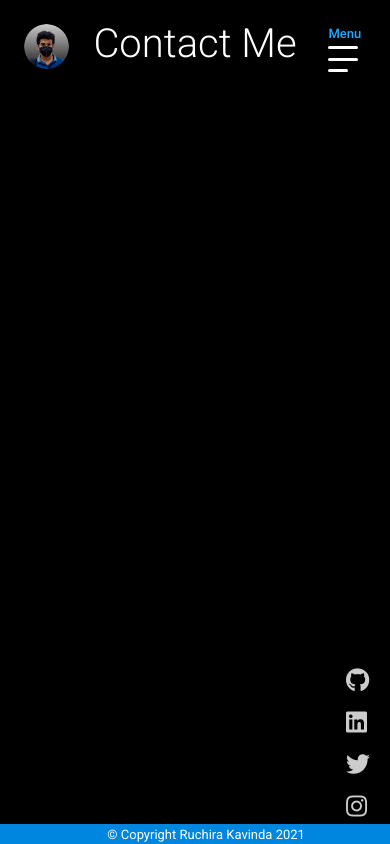
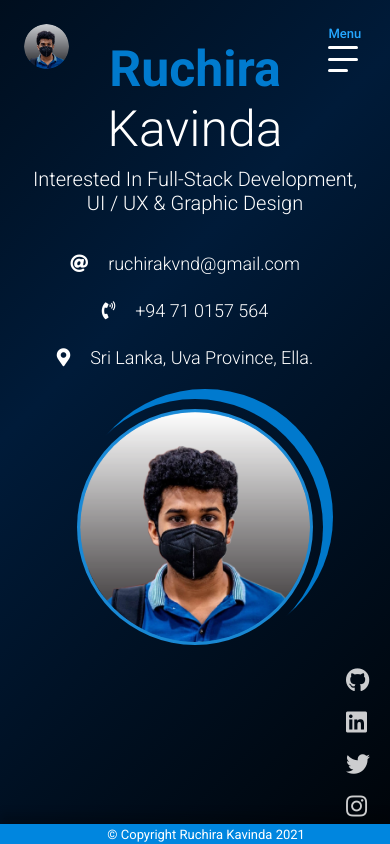
Before and after one commit to Ruchirakavinda/React-Portfolio, a React (Create React App) app: page /contact in a window 390 px wide. Built offline with nearby package versions, Linux system fonts and the light colour scheme; a web font is replaced by a local one.

Commit message:
contact page one

```diff
--- a/src/component/about.js
+++ b/src/component/about.js
@@ -18,8 +18,12 @@ function About() {
                             <p className='aboutcont'>Lorem ipsum dolor sit amet, consectetur adipiscing elit. Nunc hendrerit, ipsum condimentum ultricies vehicula, massa lorem tincidunt quam, at tincidunt libero enim ac leo. Maecenas eu nulla ornare, faucibus magna sit amet, ornare dolor. </p>
                     </MDBCol>
 
-                    <MDBCol md='12' lg='4'  className='aboutcol2' style={{textAlign:'center'}}>
+                    <MDBCol md='12' lg='4'  className='aboutcol2 d-flex justify-content-center align-items-center' style={{textAlign:'center'}}>
+                    <div className='contact_myimg_back_two'>
+                            <div className='contact_myimg_back'>
                       <img src={myimg} alt='My image' className='myimg mx-auto img-fluid'></img>
+                      </div>
+                      </div>
                     </MDBCol>
 
                     <MDBCol md='12' lg='4'  className='aboutcol3'>
--- a/src/component/contact.js
+++ b/src/component/contact.js
@@ -1,11 +1,54 @@
 import React from 'react';
-
+import '../css/contact.css';
+import { MDBContainer, MDBRow ,MDBCol } from 'mdb-react-ui-kit';
+import { Link } from 'react-router-dom';
+import myimg from '../img/myimg4.png';
 
 function Contact() {
     return(
-        <div style={{textAlign:'center',position:'fixed',padding:'5vw',width:'100%',backgroundColor:'black',bottom:'0',top:'0',color:'white'}}>
-            <h1>Contact Me</h1>
-         </div>
+        <>
+
+        <MDBContainer fluid className='contact_main'>
+        <MDBContainer>
+                <MDBRow className='contactrow1' >
+
+                    <MDBCol sm='12' md='12' lg='6'  className='aboutcol3'>
+
+                        <div>
+                            <h1 className='contact_name' >Ruchira <span className='lname'>Kavinda</span></h1>
+                            <h5 className='contact_cont'>Interested In Full-Stack Development, UI / UX & Graphic Design </h5>
+
+
+                            <div style={{textAlign:'center'}}>
+                            <div className='contact_iconone_cont' >
+                            <i class="fas fa-at"></i>
+                            <span className='address'>ruchirakvnd@gmail.com</span>
+                            </div>
+                            <div className='contact_iconone_cont' >
+                            <i class="fas fa-phone-volume"></i>
+                            <span className='address'>+94 71 0157 564</span>
+                            </div>
+                            <div className='contact_iconone_cont' >
+                            <i class="fas fa-map-marker-alt"></i>
+                            <span className='address'>Sri Lanka, Uva Province, Ella.</span>
+                        </div>
+                        </div>
+
+                       </div>
+                    </MDBCol>
+
+                    <MDBCol sm='12' md='12' lg='6'   className='aboutcol2 d-flex justify-content-center align-items-center' style={{textAlign:'center'}}>
+                       <div className='contact_myimg_back_two'>
+                            <div className='contact_myimg_back'>
+                                <img src={myimg} alt='My image' className='contact_myimg mx-auto img-fluid'></img>
+                            </div>
+                        </div>
+                    </MDBCol>
+
+                </MDBRow>
+               </MDBContainer>
+        </MDBContainer>
+        </>
     );
 }
 
--- a/src/component/graphicSlider.js
+++ b/src/component/graphicSlider.js
@@ -2,7 +2,6 @@ import React from 'react';
 import '../css/graphicSlider.css';
 import Carousel from "react-multi-carousel";
 import "react-multi-carousel/lib/styles.css";
-import uione from "../img/uione.png";
 import gr01 from "../img/gr01.jpg";
 import gr02 from "../img/gr02.png";
 import gr03 from "../img/gr03.png";
@@ -45,25 +44,25 @@ const responsive = {
 
   <div>
       <div className='uiux_crd'>
-      <img src={gr01} alt className='ui_crd_img'/>
+      <img src={gr01}  className='ui_crd_img'/>
       </div>
   </div>
 
   <div>
       <div className='uiux_crd'>
-      <img src={gr02} alt className='ui_crd_img'/>
+      <img src={gr02} alt="" className='ui_crd_img'/>
       </div>
   </div>
 
   <div>
       <div className='uiux_crd'>
-      <img src={gr03} alt className='ui_crd_img'/>
+      <img src={gr03} alt="" className='ui_crd_img'/>
       </div>
   </div>
 
   <div>
       <div className='uiux_crd'>
-      <img src={gr04} alt className='ui_crd_img'/>
+      <img src={gr04} alt="" className='ui_crd_img'/>
       </div>
   </div>
 
--- /dev/null
+++ b/src/css/contact.css
@@ -0,0 +1,125 @@
+@-webkit-keyframes gradient {
+  0% {
+    background-position: 0% 50%;
+  }
+  50% {
+    background-position: 100% 50%;
+  }
+  100% {
+    background-position: 0% 50%;
+  }
+}
+
+@keyframes gradient {
+  0% {
+    background-position: 0% 50%;
+  }
+  50% {
+    background-position: 100% 50%;
+  }
+  100% {
+    background-position: 0% 50%;
+  }
+}
+
+.contact_main {
+  text-align: center;
+  position: fixed;
+  padding: 10vw;
+  width: 100%;
+  background: linear-gradient(-45deg, #000000, #001b39, #000000, #000000);
+  background-size: 500% 100%;
+  -webkit-animation: gradient 10s ease infinite;
+          animation: gradient 10s ease infinite;
+  bottom: 0;
+  top: 0;
+  color: white;
+}
+
+.contact_myimg_back {
+  background-color: rgba(32, 166, 255, 0.805);
+  border-radius: 50%;
+  width: -webkit-fit-content;
+  width: -moz-fit-content;
+  width: fit-content;
+  padding: 3px;
+}
+
+.contact_myimg_back_two {
+  background-color: rgba(32, 166, 255, 0);
+  border-radius: 50%;
+  width: -webkit-fit-content;
+  width: -moz-fit-content;
+  width: fit-content;
+  padding: 10px;
+  -webkit-box-shadow: 10px -10px 0px rgba(0, 153, 255, 0.767);
+          box-shadow: 10px -10px 0px rgba(0, 153, 255, 0.767);
+}
+
+.contact_myimg {
+  width: 230px;
+  border-radius: 50%;
+  margin-top: 0%;
+  -webkit-filter: grayscale(0%);
+          filter: grayscale(0%);
+  -webkit-transition: 0.5s;
+  transition: 0.5s;
+}
+
+.contact_myimg:hover {
+  width: 230px;
+  border-radius: 50%;
+  margin-top: 0%;
+  -webkit-filter: grayscale(100%);
+          filter: grayscale(100%);
+  -webkit-transition: 0.5s;
+  transition: 0.5s;
+}
+
+.contact_name {
+  font-size: 50px;
+  font-weight: 700;
+  color: rgba(0, 153, 255, 0.767);
+  border-radius: 20px;
+  display: inline-block;
+}
+
+.contact_cont {
+  color: white;
+  padding-bottom: 3%;
+}
+
+.contact_iconone_cont {
+  text-align: left;
+  width: 100%;
+  font-size: 18px;
+  padding: 10px 0px;
+}
+
+.address {
+  margin: 20px;
+  padding-bottom: 20px;
+}
+
+@media screen and (max-width: 992px) {
+  .contact_name {
+    font-size: 50px;
+    font-weight: 700;
+    color: rgba(0, 153, 255, 0.767);
+    border-radius: 20px;
+    display: inline-block;
+    text-align: center;
+    width: 100%;
+  }
+  .contact_cont {
+    color: white;
+    padding-bottom: 5%;
+    text-align: center;
+    width: 100%;
+  }
+  .contact_iconone_cont {
+    text-align: center;
+    width: 100%;
+  }
+}
+/*# sourceMappingURL=contact.css.map */
--- /dev/null
+++ b/src/css/contact.scss
@@ -0,0 +1,108 @@
+@import './config.scss';
+
+@keyframes gradient {
+	0% {
+		background-position: 0% 50%;
+	}
+	50% {
+		background-position: 100% 50%;
+	}
+	100% {
+		background-position: 0% 50%;
+	}
+}
+.contact_main{
+text-align:center;
+position:fixed;
+padding:10vw;
+width:100%;
+background: linear-gradient(-45deg, #000000,rgb(0, 27, 57), #000000,  #000000);
+background-size: 500% 100%;
+animation: gradient 10s ease infinite;
+bottom:0;
+top:0;
+color:white;
+}
+
+.contact_myimg_back{
+    background-color: rgba(32, 166, 255, 0.805);
+    border-radius: 50%;
+    width: fit-content;
+    padding: 3px;
+    // box-shadow: 10px -10px 0px $blue;
+}
+.contact_myimg_back_two{
+    background-color: rgba(32, 166, 255, 0);
+    border-radius: 50%;
+    width: fit-content;
+    padding: 10px;
+    box-shadow: 10px -10px 0px $blue;
+}
+.contact_myimg
+{
+    width:230px;
+    border-radius: 50%;
+    margin-top: 0%;
+    filter: grayscale(0%);
+    transition: 0.5s;
+
+}
+.contact_myimg:hover
+{
+    width:230px;
+    border-radius: 50%;
+    margin-top: 0%;
+    filter: grayscale(100%);
+    transition: 0.5s;
+
+}
+
+.contact_name{
+    font-size: 50px;
+    font-weight: 700;
+    color: $blue;
+    border-radius: 20px;
+    display: inline-block;
+}
+
+.contact_cont{
+    color: white;
+    padding-bottom: 3%;
+}
+
+.contact_iconone_cont{
+    text-align: left;
+    width: 100%;
+    font-size: 18px;
+    padding: 10px 0px;
+}
+
+.address{
+    margin: 20px;
+    padding-bottom: 20px;
+}
+
+@media screen and (max-width: 992px)
+{
+
+    .contact_name{
+        font-size: 50px;
+        font-weight: 700;
+        color: $blue;
+        border-radius: 20px;
+        display: inline-block;
+        text-align: center;
+        width: 100%;
+    }
+
+.contact_cont{
+        color: white;
+        padding-bottom: 5%;
+        text-align: center;
+        width: 100%;
+    }
+    .contact_iconone_cont{
+        text-align: center;
+        width: 100%;
+    }
+}
--- a/src/css/developmentSlider.css
+++ b/src/css/developmentSlider.css
@@ -26,4 +26,19 @@
   color: white;
   cursor: pointer;
 }
+
+.react-multiple-carousel__arrow {
+  position: absolute;
+  outline: 0;
+  -webkit-transition: all .5s;
+  transition: all .5s;
+  border-radius: 35px;
+  z-index: 0 !important;
+  border: 0;
+  background: rgba(0, 0, 0, 0.5);
+  min-width: 43px;
+  min-height: 43px;
+  opacity: 1;
+  cursor: pointer;
+}
 /*# sourceMappingURL=developmentSlider.css.map */
```
Also changed, not shown: src/css/developmentSlider.scss (+14 -0 lines), 2 other files (tests, documents, lock files or other folders).
